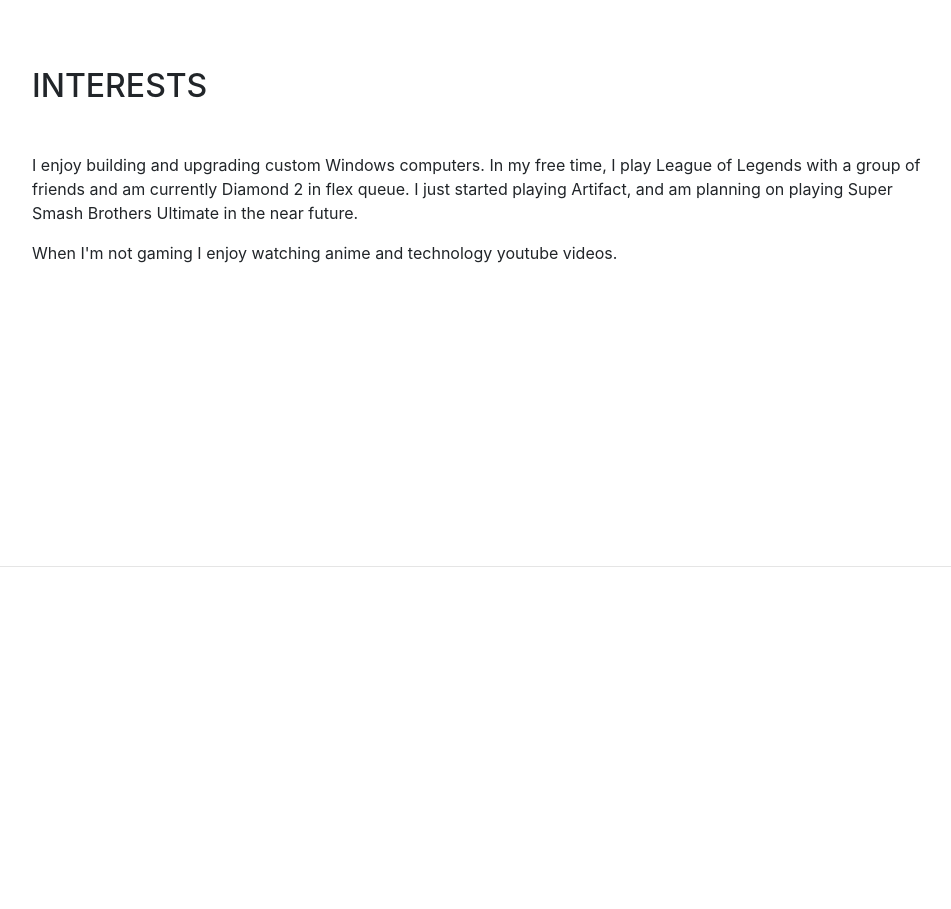
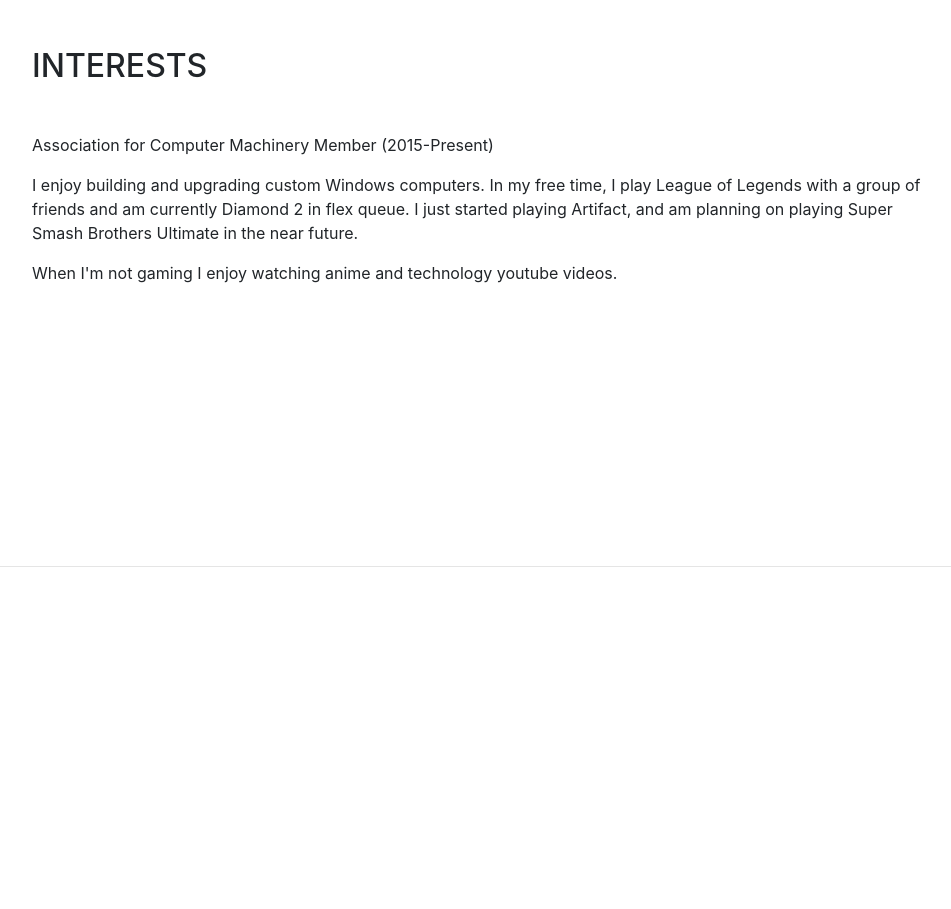
Before and after one commit to dtokazaki/website, a website with bundled scripts: page index.html in a window 1280 px wide. Shown: the part 4320-5229 px from the top of the page, without its empty margins (288-1239 px from the left). Built offline with nearby package versions, Linux system fonts and the light colour scheme; files whose address does not match are found by name; a web font is replaced by a local one.

Commit message:
Update index.html

```diff
--- a/index.html
+++ b/index.html
@@ -326,6 +326,7 @@
       <section class="resume-section p-3 p-lg-5 d-flex flex-column" id="interests">
         <div class="my-auto">
           <h2 class="mb-5">Interests</h2>
+          <p> Association for Computer Machinery Member (2015-Present)</p>
           <p>I enjoy building and upgrading custom Windows computers. In my free time, I play League of Legends with a group of friends and am currently Diamond 2 in flex queue. I just started playing Artifact, and am planning on playing Super Smash Brothers Ultimate in the near future.</p>
           <p class="mb-0">When I'm not gaming I enjoy watching anime and technology youtube videos. </p>
         </div>
```
